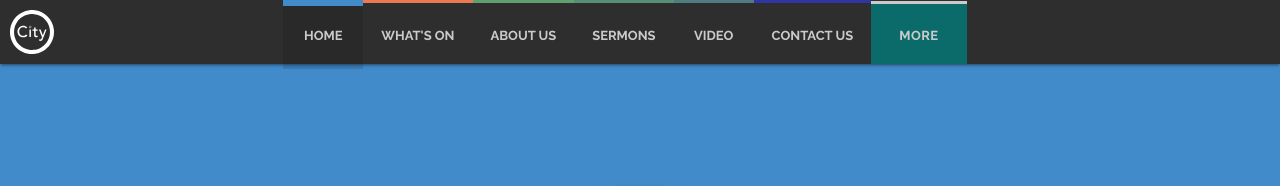
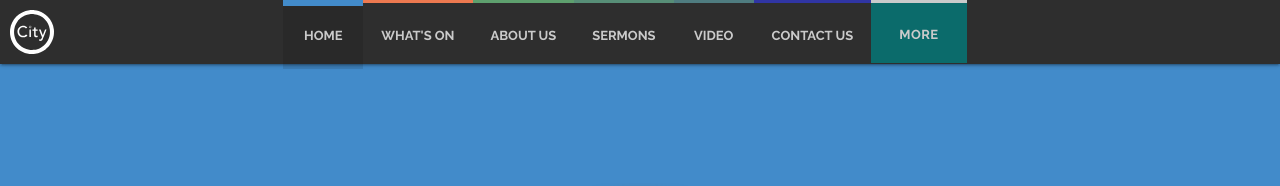
Before and after one commit to woodcock3/citychurch, a Jekyll site: the page built from index.html, in a window 1280 px wide. Shown: the top 186 px of the page. Built offline with Jekyll 4.4.1, drawn with Linux system fonts in a browser that asks for light colours.

Commit message:
Update _custom.sass

```diff
--- a/stylesheets/_sass/_custom.sass
+++ b/stylesheets/_sass/_custom.sass
@@ -29,7 +29,7 @@
       line-height: 63px
       box-shadow: 0 0px 0px 0 rgba(0,0,0,0),0 0px 0px 0 rgba(0,0,0,0)
       border-radius: 0px
-      transform: translate(-15px,-3px)
+      transform: translate(-15px,-4px)
   #events
     .icon img
       width: 55%
```
